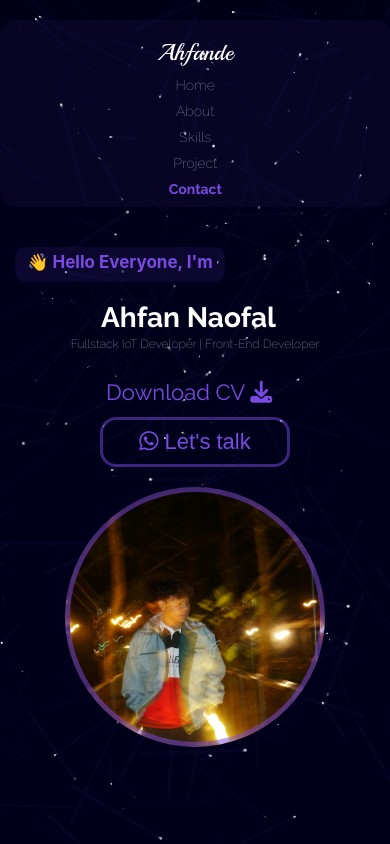
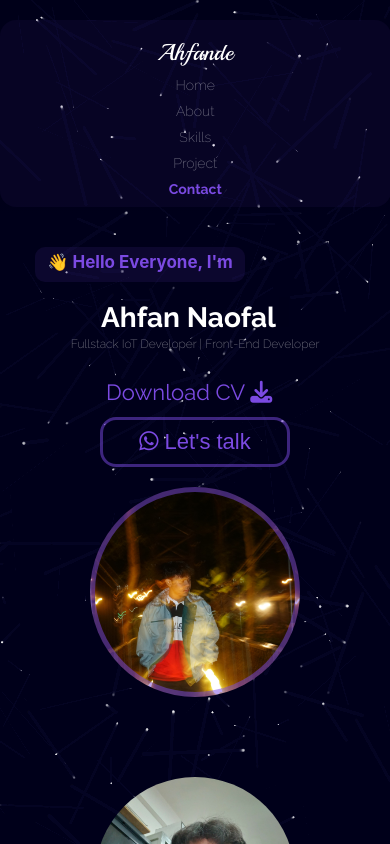
Before and after one commit to Ahfande/my-landing-page, a React (Create React App) app: page / in a window 390 px wide. Shown: the top 844 px of the page. Built offline with nearby package versions, Linux system fonts and the light colour scheme; a web font is replaced by a local one.

Commit message:
UpdateMyPortofolio

```diff
--- a/src/App.css
+++ b/src/App.css
@@ -1,23 +1,31 @@
-html {
-  scroll-behavior: smooth;
-  scrollbar-width: none;
-  -ms-overflow-style: none;
+html, body {
+  max-width: 100%;
+  overflow-x: hidden;
 }
 
 body {
   position: relative;
-  z-index: 1;
+  width: 100%;
+  margin: 0;
+  padding: 0;
+  box-sizing: border-box;
+}
+
+#root, .App {
+  width: 100%;
   overflow-x: hidden;
-  background-color: #090E16;
+}
+
+section {
+  width: 100%;
+  max-width: 100%;
+  overflow-x: hidden;
+  box-sizing: border-box;
+  padding: 0 20px; /* Tambahkan padding horizontal */
 }
 
 body::-webkit-scrollbar {
   display: none;
-}
-
-section, nav, footer {
-  position: relative;
-  z-index: 10;
 }
 
 #tsparticles {
@@ -90,9 +98,13 @@ section {
 
 /* Section Home */
 #home {
+  width: 100%;
+  max-width: 100%;
   display: flex;
+  justify-content: center;
   align-items: center;
-  min-height: 100vh;
+  padding: 0 20px;
+  box-sizing: border-box;
 }
 
 .TextContainer{
@@ -137,7 +149,8 @@ section {
   border: solid;
   border-color: rgba(123, 74, 226, 0.5);
   border-width: 5px;
-  margin-left: 100px;
+  margin-left: auto;
+  margin-right: auto; /* Ini akan memusatkan foto */
 }
 
 .BtnCV{
@@ -796,3 +809,18 @@ p{
     font-size: 0.875rem; /* Kecilkan teks */
   }
 }
+
+@media screen and (max-width: 768px) {
+  .circle1 {
+    margin-left: auto;
+    margin-right: auto;
+    width: 200px; /* Sesuaikan ukuran di layar kecil */
+    height: 200px;
+  }
+  .circle2 {
+    margin-left: auto;
+    margin-right: auto;
+    width: 200px; /* Sesuaikan ukuran di layar kecil */
+    height: 200px;
+  }
+}
```
